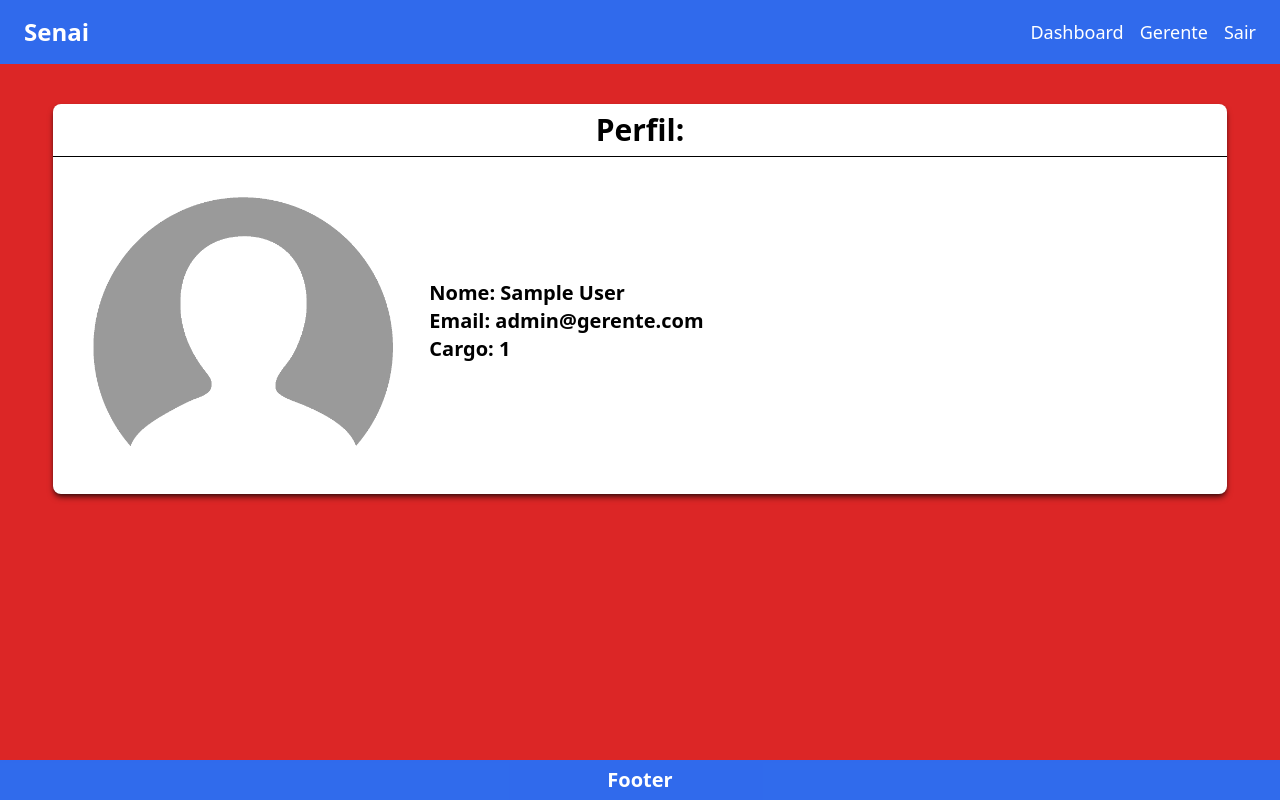
After one commit to Mundo-Senai/sagasenai, a PHP site: page /html/perfil/index.php in a window 1280 px wide. The commit adds this page. Run offline with PHP 8.4, Linux system fonts and the light colour scheme; the visitor is signed in with stand-in values (Sample User, id 1).

Commit message:
fiz nada

```diff
--- a/src/html/dashboard/index.php
+++ b/src/html/dashboard/index.php
@@ -10,7 +10,7 @@
     <header class="w-full h-16 flex flex-row items-center justify-between bg-blue-600/95 px-6">
         <h1 class="text-2xl font-bold text-white">Senai</h1>
         <div class="flex flex-row gap-4 items-center">
-            <h2 class="text-lg text-white cursor-pointer">Perfil</h2>
+            <a href="../perfil/index.html" class="text-lg text-white cursor-pointer">Perfil</a>
             <?php
                 session_start();
                 $_SESSION['email'] = 'admin@gerente.com';
@@ -21,8 +21,8 @@
             <h2 class="text-lg text-white cursor-pointer">Sair</h2>
         </div>
     </header>
-    <main class="w-full h-full min-h-[calc(100%-40px)] py-10 flex flex-col pb-10 bg-white">
-        <div class="w-full h-full flex flex-col bg-slate-200/20">
+    <main class="w-full h-full min-h-[calc(100%-40px)] py-10 flex flex-col pb-10 ">
+        <div class="w-full h-full flex flex-col">
             <h1 class="text-3xl font-bold mx-auto">Cursos:</h1>
             <div class="w-full flex flex-col px-8 py-7 lg:flex-row gap-16 lg:flex-wrap items-center justify-center">
                 <!--Salas vao aqui-->
--- /dev/null
+++ b/src/html/perfil/index.php
@@ -0,0 +1,51 @@
+<!DOCTYPE html>
+<html lang="en">
+<head>
+    <meta charset="UTF-8">
+    <meta name="viewport" content="width=device-width, initial-scale=1.0">
+    <link rel="stylesheet" href="../../output.css">
+    <title>Perfil</title>
+</head>
+<body>
+    <header class="w-full h-16 flex flex-row items-center justify-between bg-blue-600/95 px-6">
+        <h1 class="text-2xl font-bold text-white">Senai</h1>
+        <div class="flex flex-row gap-4 items-center">
+            <a href="../dashboard/index.php" class="text-lg text-white cursor-pointer">Dashboard</a>
+            <?php
+                session_start();
+                $_SESSION['email'] = 'admin@gerente.com';
+                if ($_SESSION['email'] == 'admin@gerente.com') {
+                    echo '<h1 class="text-lg text-white cursor-pointer">Gerente</h1>';
+                }
+            ?>
+            <h2 class="text-lg text-white cursor-pointer">Sair</h2>
+        </div>
+    </header>
+    <main class="w-full min-h-[calc(100vh-104px)] bg-red-600 py-10 flex flex-col pb-10 ">
+        <div class="w-11/12 h-2/4 mx-auto flex flex-col bg-white pb-2 rounded-lg shadow-md shadow-black/60">
+            <h1 class="text-3xl font-bold my-2 mx-auto">Perfil:</h1>
+            <div class="min-h-full items-center gap-9 flex flex-row p-10 border-black border-t-[1px]">
+                <div class="h-fit">
+                    <img src="../../assets/img/profile-placeholder.png" alt="Placeholder foto perfil" width="300px" height="300px">
+                </div>
+                <div class="flex flex-col h-full justify-between">
+                    <h1 class="text-xl font-bold">Nome: <?php echo $_SESSION["nome"];?></h1>
+                    <h1 class="text-xl font-bold">Email: <?php echo $_SESSION["email"];?></h1>
+                    <h1 class="text-xl font-bold">Cargo: <?php echo $_SESSION["cargo"];?></h1>
+                </div>
+            </div>
+        </div>
+        <div>
+            <?php
+
+            if ($_SESSION['papel'] == 'aluno') {
+
+            }
+            ?>
+        </div>
+    </main>
+    <footer class="w-full h-10 bg-blue-600/95 flex items-center">
+        <h1 class="mx-auto text-xl text-white font-bold">Footer</h1>
+    </footer>
+</body>
+</html>
--- a/src/output.css
+++ b/src/output.css
@@ -562,22 +562,14 @@ video {
   margin: 0.75rem;
 }
 
-.m-1 {
-  margin: 0.25rem;
-}
-
-.m-auto {
-  margin: auto;
-}
-
 .mx-auto {
   margin-left: auto;
   margin-right: auto;
 }
 
-.my-4 {
-  margin-top: 1rem;
-  margin-bottom: 1rem;
+.my-2 {
+  margin-top: 0.5rem;
+  margin-bottom: 0.5rem;
 }
 
 .mb-2 {
@@ -612,6 +604,10 @@ video {
   height: 4rem;
 }
 
+.h-2\/4 {
+  height: 50%;
+}
+
 .h-\[calc\(fit\+56px\)\] {
   height: calc(fit + 56px);
 }
@@ -629,17 +625,21 @@ video {
   height: 100vh;
 }
 
-.h-auto {
-  height: auto;
+.min-h-\[calc\(100\%-40px\)\] {
+  min-height: calc(100% - 40px);
 }
 
-.min-h-\[calc\(100\%-40px\)\] {
-  min-height: calc(100% - 40px);
+.min-h-\[calc\(100vh-104px\)\] {
+  min-height: calc(100vh - 104px);
 }
 
 .min-h-fit {
   min-height: -moz-fit-content;
   min-height: fit-content;
+}
+
+.min-h-full {
+  min-height: 100%;
 }
 
 .min-h-screen {
@@ -664,10 +664,6 @@ video {
 
 .w-screen {
   width: 100vw;
-}
-
-.w-auto {
-  width: auto;
 }
 
 .basis-16 {
@@ -718,30 +714,12 @@ video {
   gap: 1.25rem;
 }
 
-.space-x-32 > :not([hidden]) ~ :not([hidden]) {
-  --tw-space-x-reverse: 0;
-  margin-right: calc(8rem * var(--tw-space-x-reverse));
-  margin-left: calc(8rem * calc(1 - var(--tw-space-x-reverse)));
-}
-
-.space-y-2 > :not([hidden]) ~ :not([hidden]) {
-  --tw-space-y-reverse: 0;
-  margin-top: calc(0.5rem * calc(1 - var(--tw-space-y-reverse)));
-  margin-bottom: calc(0.5rem * var(--tw-space-y-reverse));
-}
-
-.space-y-2\.5 > :not([hidden]) ~ :not([hidden]) {
-  --tw-space-y-reverse: 0;
-  margin-top: calc(0.625rem * calc(1 - var(--tw-space-y-reverse)));
-  margin-bottom: calc(0.625rem * var(--tw-space-y-reverse));
+.gap-9 {
+  gap: 2.25rem;
 }
 
 .place-self-center {
   place-self: center;
-}
-
-.justify-self-center {
-  justify-self: center;
 }
 
 .break-keep {
@@ -780,6 +758,18 @@ video {
   border-width: 1px;
 }
 
+.border-b {
+  border-bottom-width: 1px;
+}
+
+.border-b-2 {
+  border-bottom-width: 2px;
+}
+
+.border-t-\[1px\] {
+  border-top-width: 1px;
+}
+
 .border-black {
   --tw-border-opacity: 1;
   border-color: rgb(0 0 0 / var(--tw-border-opacity));
@@ -804,13 +794,14 @@ video {
   background-color: rgb(22 163 74 / var(--tw-bg-opacity));
 }
 
+.bg-red-600 {
+  --tw-bg-opacity: 1;
+  background-color: rgb(220 38 38 / var(--tw-bg-opacity));
+}
+
 .bg-red-800 {
   --tw-bg-opacity: 1;
   background-color: rgb(153 27 27 / var(--tw-bg-opacity));
-}
-
-.bg-slate-200\/20 {
-  background-color: rgb(226 232 240 / 0.2);
 }
 
 .bg-slate-300 {
@@ -834,6 +825,10 @@ video {
 
 .bg-contain {
   background-size: contain;
+}
+
+.p-10 {
+  padding: 2.5rem;
 }
 
 .p-2 {
@@ -893,13 +888,17 @@ video {
   padding-bottom: 1.75rem;
 }
 
-.py-5 {
-  padding-top: 1.25rem;
-  padding-bottom: 1.25rem;
+.px-2 {
+  padding-left: 0.5rem;
+  padding-right: 0.5rem;
 }
 
 .pb-10 {
   padding-bottom: 2.5rem;
+}
+
+.pb-2 {
+  padding-bottom: 0.5rem;
 }
 
 .text-justify {
@@ -992,6 +991,28 @@ video {
   --tw-shadow: 0 25px 50px -12px rgb(0 0 0 / 0.25);
   --tw-shadow-colored: 0 25px 50px -12px var(--tw-shadow-color);
   box-shadow: var(--tw-ring-offset-shadow, 0 0 #0000), var(--tw-ring-shadow, 0 0 #0000), var(--tw-shadow);
+}
+
+.shadow-xl {
+  --tw-shadow: 0 20px 25px -5px rgb(0 0 0 / 0.1), 0 8px 10px -6px rgb(0 0 0 / 0.1);
+  --tw-shadow-colored: 0 20px 25px -5px var(--tw-shadow-color), 0 8px 10px -6px var(--tw-shadow-color);
+  box-shadow: var(--tw-ring-offset-shadow, 0 0 #0000), var(--tw-ring-shadow, 0 0 #0000), var(--tw-shadow);
+}
+
+.shadow-md {
+  --tw-shadow: 0 4px 6px -1px rgb(0 0 0 / 0.1), 0 2px 4px -2px rgb(0 0 0 / 0.1);
+  --tw-shadow-colored: 0 4px 6px -1px var(--tw-shadow-color), 0 2px 4px -2px var(--tw-shadow-color);
+  box-shadow: var(--tw-ring-offset-shadow, 0 0 #0000), var(--tw-ring-shadow, 0 0 #0000), var(--tw-shadow);
+}
+
+.shadow-black {
+  --tw-shadow-color: #000;
+  --tw-shadow: var(--tw-shadow-colored);
+}
+
+.shadow-black\/60 {
+  --tw-shadow-color: rgb(0 0 0 / 0.6);
+  --tw-shadow: var(--tw-shadow-colored);
 }
 
 .transition {
```
Also changed, not shown: src/assets/img/profile-placeholder.png (added).
